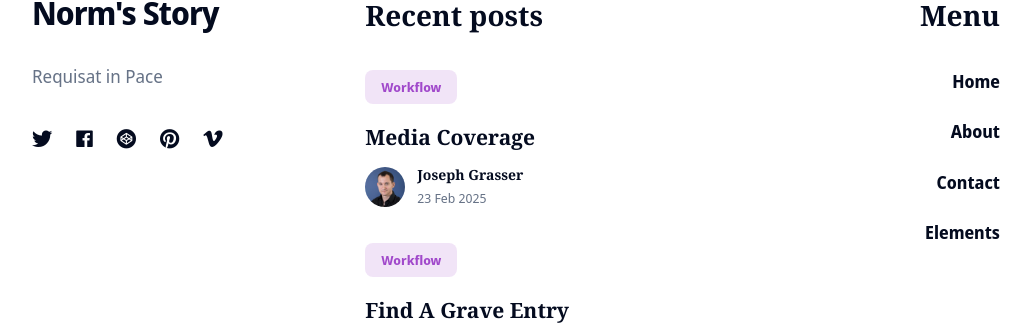
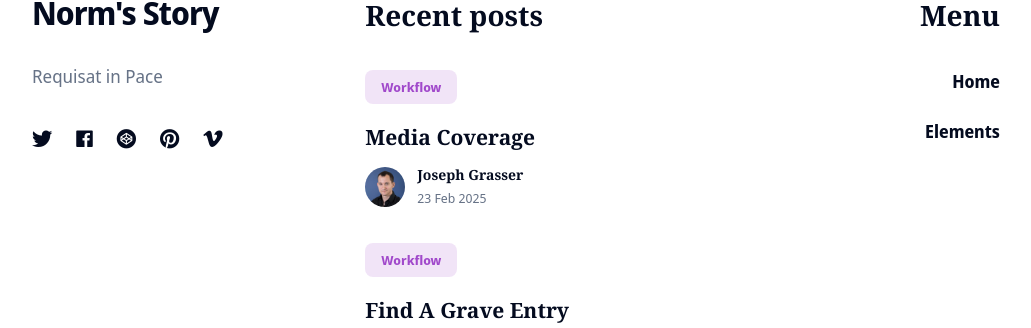
Before and after one commit to normangrasser/normangrasser.github.io, a Jekyll site: the page built from _authors/jgrasser.md, in a window 1280 px wide. Shown: the part 1219-1547 px from the top of the page, without its empty margins (124-1155 px from the left). Built offline with Jekyll 4.4.1, drawn with Linux system fonts in a browser that asks for light colours; nearby versions of some CDN libraries.

Commit message:
remove contact and about references

```diff
--- a/_data/settings.yml
+++ b/_data/settings.yml
@@ -112,10 +112,6 @@ footer__menu__settings:
   menu__items:
     - title: 'Home'
       url: '/'
-    - title: 'About'
-      url: '/about/'
-    - title: 'Contact'
-      url: '/contact/'
     - title: 'Elements'
       url: '/elements/'
 
```
